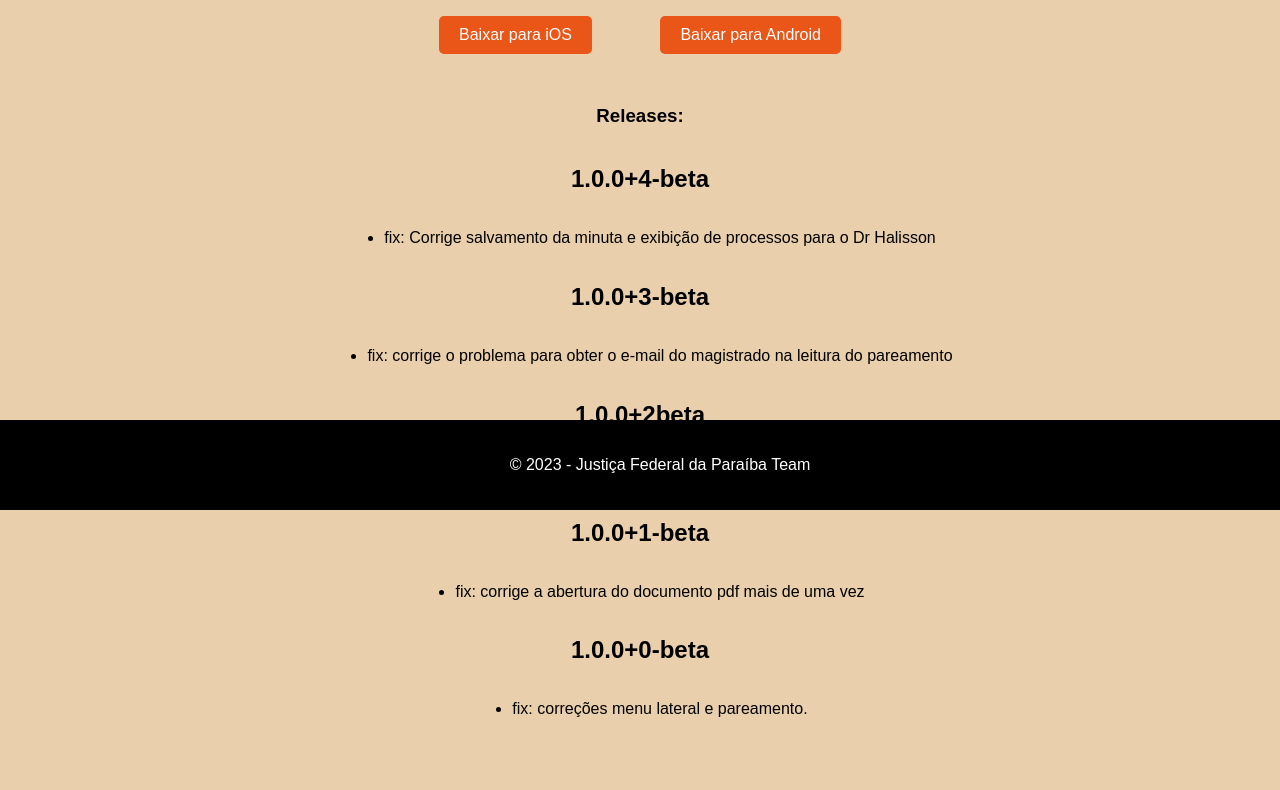
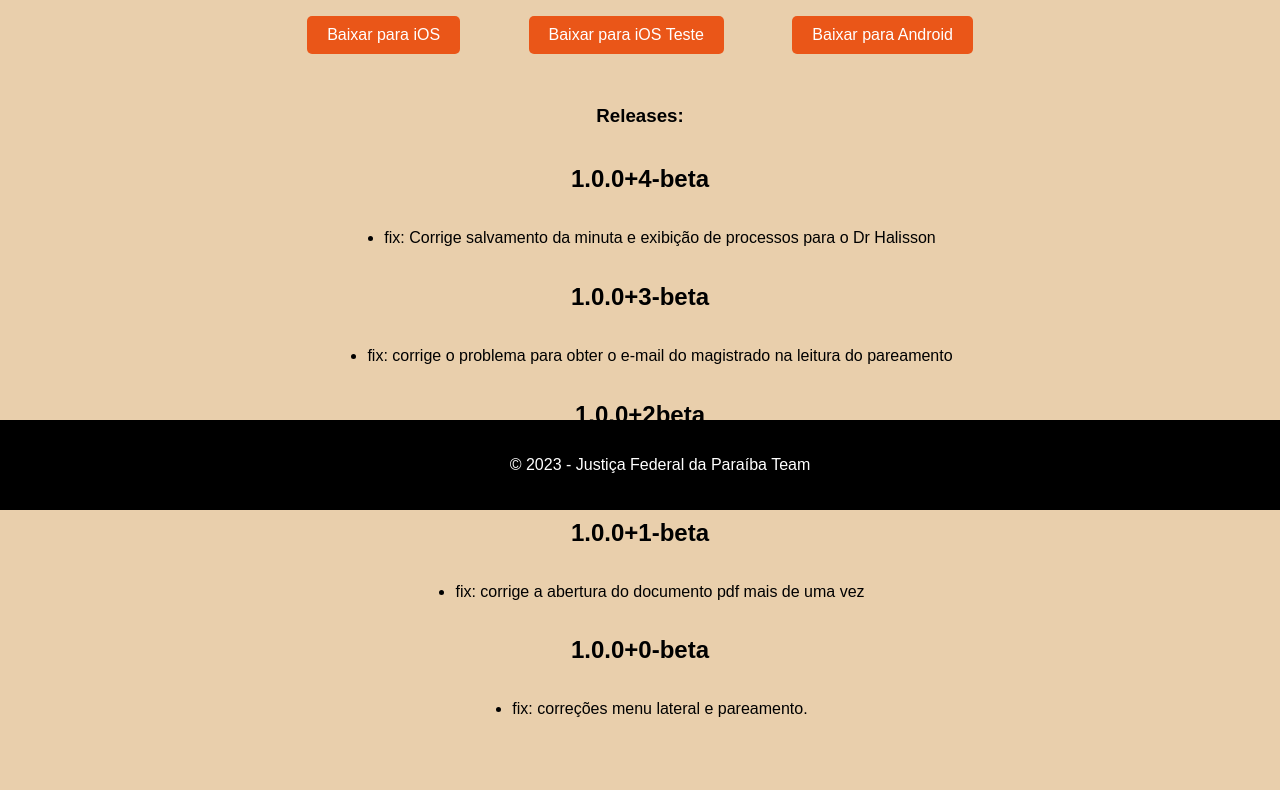
Before and after one commit to rafaduarte/site-pje-mobile, a plain HTML site: page index.html in a window 1280 px wide. Shown: the part 290-1080 px from the top of the page. Drawn offline with Linux system fonts and the light colour scheme.

Commit message:
adicionando arquivo de teste

```diff
--- a/index.html
+++ b/index.html
@@ -17,6 +17,8 @@
 		<div>
 			<a href="itms-services://?action=download-manifest&url=https://rafaduarte.github.io/site-pje-mobile/manifest.plist"
 				class="download-button">Baixar para iOS</a>
+				<a href="itms-services://?action=download-manifest&url=https://rafaduarte.github.io/site-pje-mobile/manifest_test.plist"
+				class="download-button">Baixar para iOS Teste</a>
 			<a href="https://pje2x-jfpb.github.io/PJe2_Mobile.apk" class="download-button">Baixar para Android</a>
 		</div>
 
```
Also changed, not shown: 2 other files.
